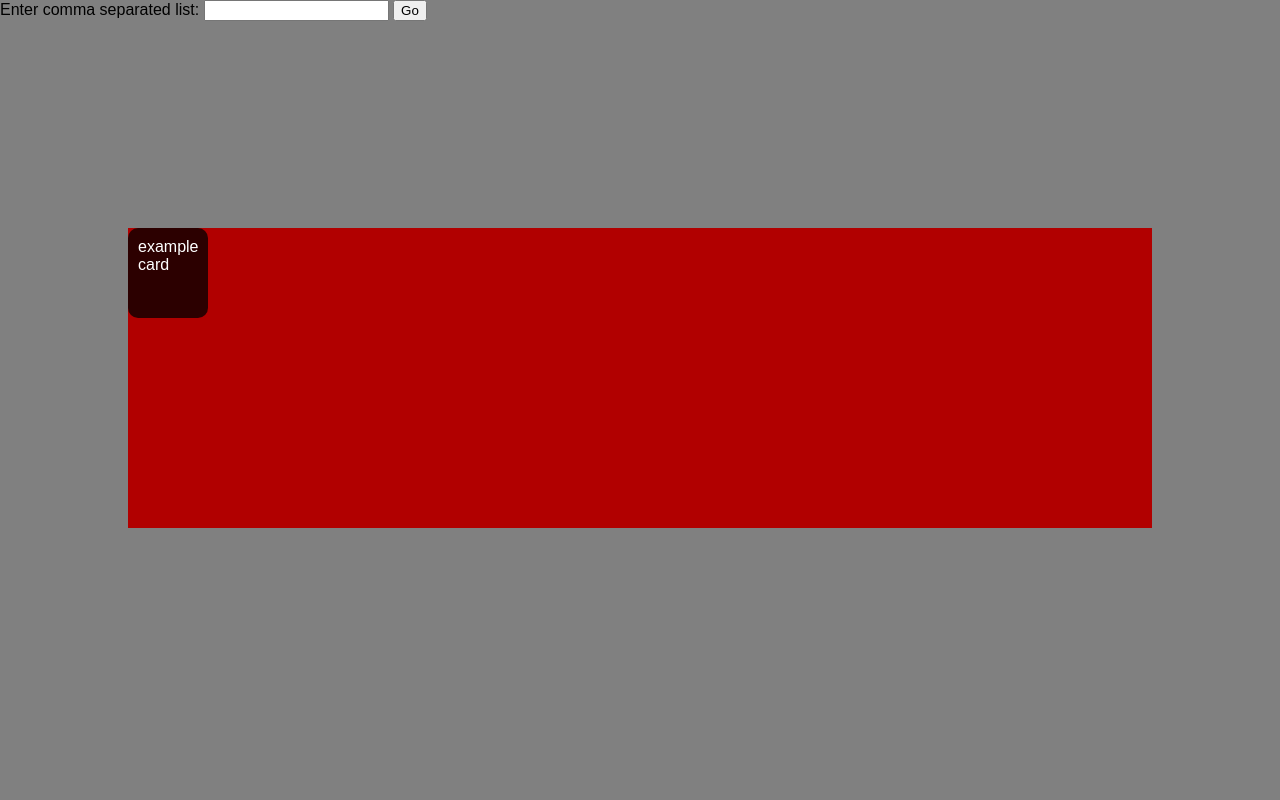
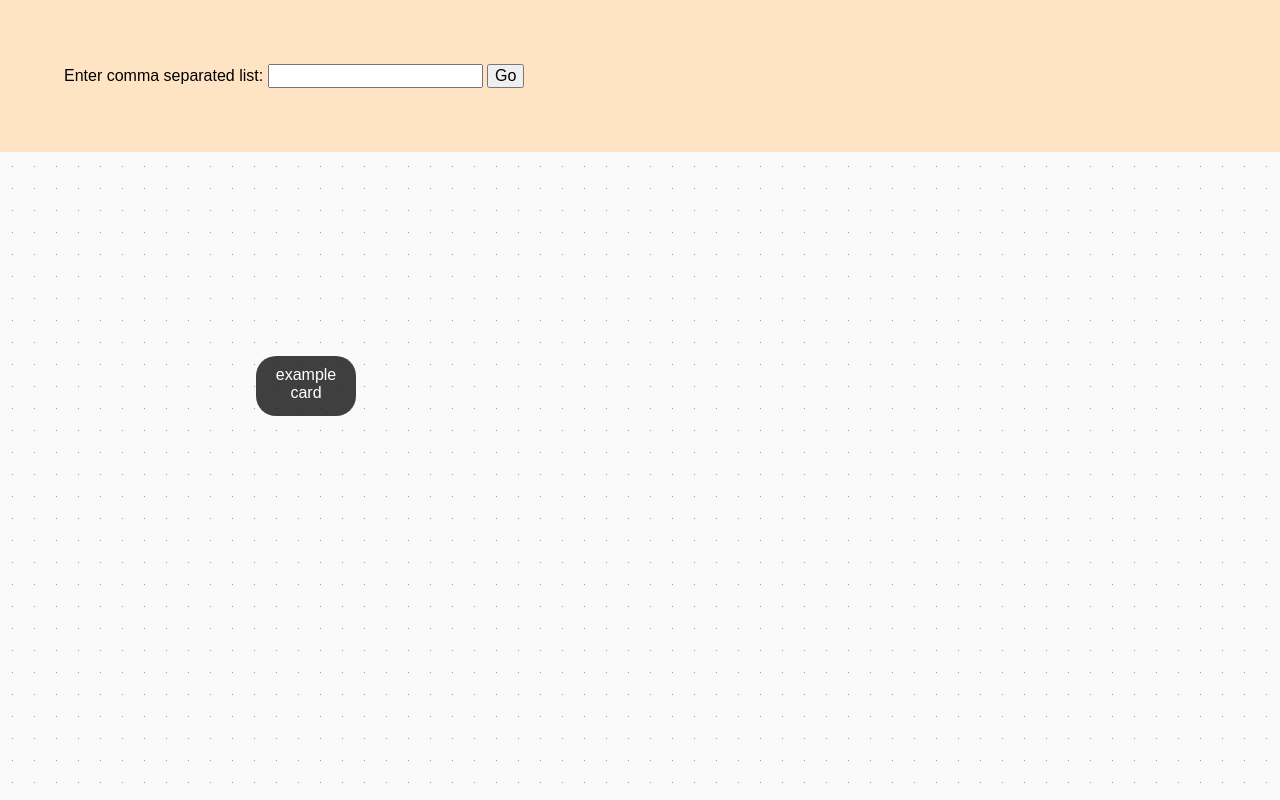
Before and after one commit to ciaraugasmoy/card-sort-project, a plain HTML site: page index.html in a window 1280 px wide. Shown: the top 800 px of the page. Drawn offline with Linux system fonts and the light colour scheme.

Commit message:
decentlooking

```diff
--- a/index.html
+++ b/index.html
@@ -9,38 +9,21 @@
 
 </head>
 <body>
+<div class="myforms">
     <form id="wordForm">
         <label for="wordInput">Enter comma separated list:</label>
         <input type="text" id="wordInput" name="words" required>
-        <button type="button" onclick="addNew()">Go</button>
+        <button type="button" onclick="addNewCards()">Go</button>
     </form>
-
+</div>
+<div class="dotted">
     <div id="cardwrapper" class="wrapper">
-        <div class="repositionable">example card</div>
+        <div class="repositionable card">example card</div>
     </div>
-
+</div>
 
 <script>
     activateDrag();
-    function activateDrag(){
-        var elements = document.getElementsByClassName('repositionable');
-        for (var i = 0; i < elements.length; i++) {
-            dragElement(elements[i]);
-        }
-    }
-
-    function addNew(){
-        // Get the input value and split it into an array of words
-        var wordsInput = document.getElementById('wordInput').value;
-        var cardArray = wordsInput.split(',');
-        cardcode='';
-        cardArray.forEach(element => {
-             cardcode+='<div class="repositionable">'+element+'</div>';
-        });
-        document.getElementById("cardwrapper").innerHTML=cardcode;
-        activateDrag();
-}
-
 </script>
 </body>
 </html>
--- a/myscript.js
+++ b/myscript.js
@@ -1,3 +1,24 @@
+//ACTIVATE DRAGGING FUNCTIONALITY
+function activateDrag(){
+    var elements = document.getElementsByClassName('repositionable');
+    for (var i = 0; i < elements.length; i++) {
+        dragElement(elements[i]);
+    }
+}
+// ADD CARDS TO LIST
+function addNewCards(){
+    // Get the input value and split it into an array of words
+    var wordsInput = document.getElementById('wordInput').value;
+    var cardArray = wordsInput.split(',');
+    cardcode='';
+    cardArray.forEach(element => {
+         cardcode+='<div class="repositionable card"><p>'+element+'</p></div>';
+    });
+    document.getElementById("cardwrapper").innerHTML=cardcode;
+    activateDrag();
+}
+
+
 function dragElement(elmnt) {
   var pos1 = 0,
 		pos2 = 0,
--- a/style.css
+++ b/style.css
@@ -1,42 +1,39 @@
-html{
-	font-size: 12pt;
-	font-family: arial, monotype, sans-serif;
-	background-color: gray;
+*{
+    font-family: Arial, Helvetica, sans-serif;
+    font-size: 12pt;
 }
-
 body {
 	box-sizing: border-box;
 	margin: 0;
 	padding: 0;
 	height: 100vh;
 	width: 100vw;
-	background-color: gray;
 }
-
+.myforms{
+    padding: 5%;
+    background-color: bisque;
+}
 .wrapper {
 	display: grid;
     position: absolute;
     top: 100px;
-    background-color: rgb(177, 0, 0);
-    width: 80%;
-    margin: 10%;
-    min-height:300px;
-
+    margin: 20%;
 }
 
 .repositionable {
 	margin: auto;
-	padding: 10px;
-	border-width: 1px;
-	border-radius: 10px;
-	background-color: rgba(0, 0, 0, 0.75);
-	width: 60px;
-	height: 70px;
-	color: white;
 	position: absolute;
 }
-.repositionable.text {
-	padding: 5px;
+.card{
+    padding: 10px;
+    text-align: center;
+    color: white;
+	border-width: 1px;
+	border-radius: 20px;
+	background-color: rgba(0, 0, 0, 0.75);
+    min-width: 80px;
+    min-height: 40px;
+    vertical-align: middle;
 }
 
 header {
@@ -45,3 +42,16 @@ header {
 	padding: 0.5rem 0.5rem 0.2rem 0.5rem;
 	text-align: right;
 }
+
+
+.dotted {
+    height: 100%;
+    --dot-bg: rgb(250, 250, 250);
+    --dot-color: rgb(155, 155, 155);
+    --dot-size: 1px;
+    --dot-space: 22px;
+      background:
+          linear-gradient(90deg, var(--dot-bg) calc(var(--dot-space) - var(--dot-size)), transparent 1%) center / var(--dot-space) var(--dot-space),
+          linear-gradient(var(--dot-bg) calc(var(--dot-space) - var(--dot-size)), transparent 1%) center / var(--dot-space) var(--dot-space),
+          var(--dot-color);
+  }
```
